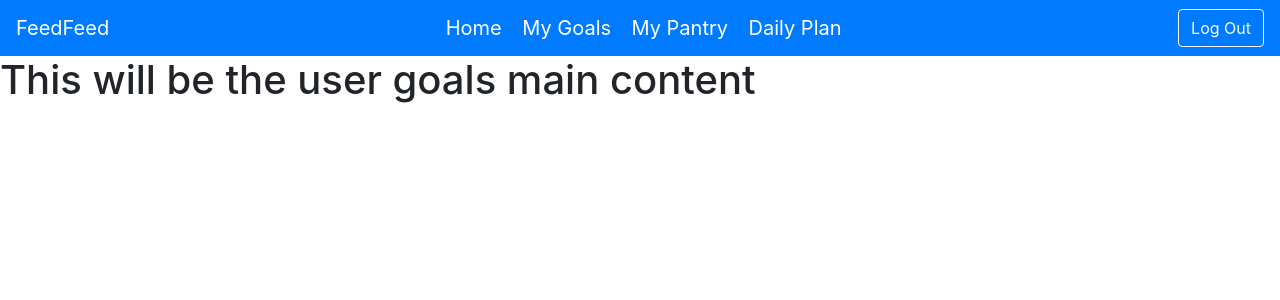
After one commit to HarrySchreiber/FeedFeed, a Flask app: page /mygoals/ in a window 1280 px wide. The commit adds this page. Shown: the top 300 px of the page. Run offline with Flask 2, Linux system fonts and the light colour scheme; some libraries are stand-ins or nearby versions.

Commit message:
Added routes to all user pages

```diff
--- a/FeedFeed/server.py
+++ b/FeedFeed/server.py
@@ -1,9 +1,12 @@
 #TODO: I'm pretty sure this is how were going to host our app, but I could be jumping the gun so not sure we'll use this
 import os
 from flask import Flask, render_template, request, redirect, url_for, session, flash #TODO: Not sure all of these are nesessary yet, but well find out
+import sqlite3
 
 app = Flask(__name__)
 app.config["SECRET_KEY"] = os.urandom(32)
+
+conn = sqlite3.connect
 
 #TODO: Populate this with Logic to route to Login Screen or Home Screen depending on if the user is logged into an account
 @app.route("/")
@@ -13,3 +16,15 @@ def root():
 @app.route("/home/")
 def get_user_home():
     return render_template("user_home.html")
+
+@app.route("/mygoals/")
+def get_user_goals():
+    return render_template("user_goals.html")
+
+@app.route("/mypantry/")
+def get_user_pantry():
+    return render_template("user_pantry.html")
+
+@app.route("/dailyplan/")
+def get_daily_plan():
+    return render_template("user_daily_plan.html")
--- a/FeedFeed/templates/user_base.html
+++ b/FeedFeed/templates/user_base.html
@@ -24,10 +24,10 @@
         <nav class="navbar static-top navbar-expand-lg navbar-dark bg-primary justify-content-between">
                 <a class="navbar-brand" href="">FeedFeed</a>
             <div class="navItems">
-                <a class="navbar-brand" href="#">Home</a>
-                <a class="navbar-brand" href="#">My Goals</a>
-                <a class="navbar-brand" href="#">My Pantry</a>
-                <a class="navbar-brand" href="#">Daily Plan</a>
+                <a class="navbar-brand" href="/home/">Home</a>
+                <a class="navbar-brand" href="/mygoals/">My Goals</a>
+                <a class="navbar-brand" href="/mypantry/">My Pantry</a>
+                <a class="navbar-brand" href="/dailyplan/">Daily Plan</a>
             </div>
 
             <button type="button" class="btn btn-outline-light">Log Out</button>
--- /dev/null
+++ b/FeedFeed/templates/user_goals.html
@@ -0,0 +1,8 @@
+{% extends "user_base.html" %}
+{% block title %}
+<title> Goals </title>
+{% endblock %}
+
+{% block main %}
+<h1> This will be the user goals main content </h1>
+{% endblock %}
```
Also changed, not shown: FeedFeed/templates/user_daily_plan.html (added, +8 -0 lines), FeedFeed/templates/user_pantry.html (added, +8 -0 lines).
